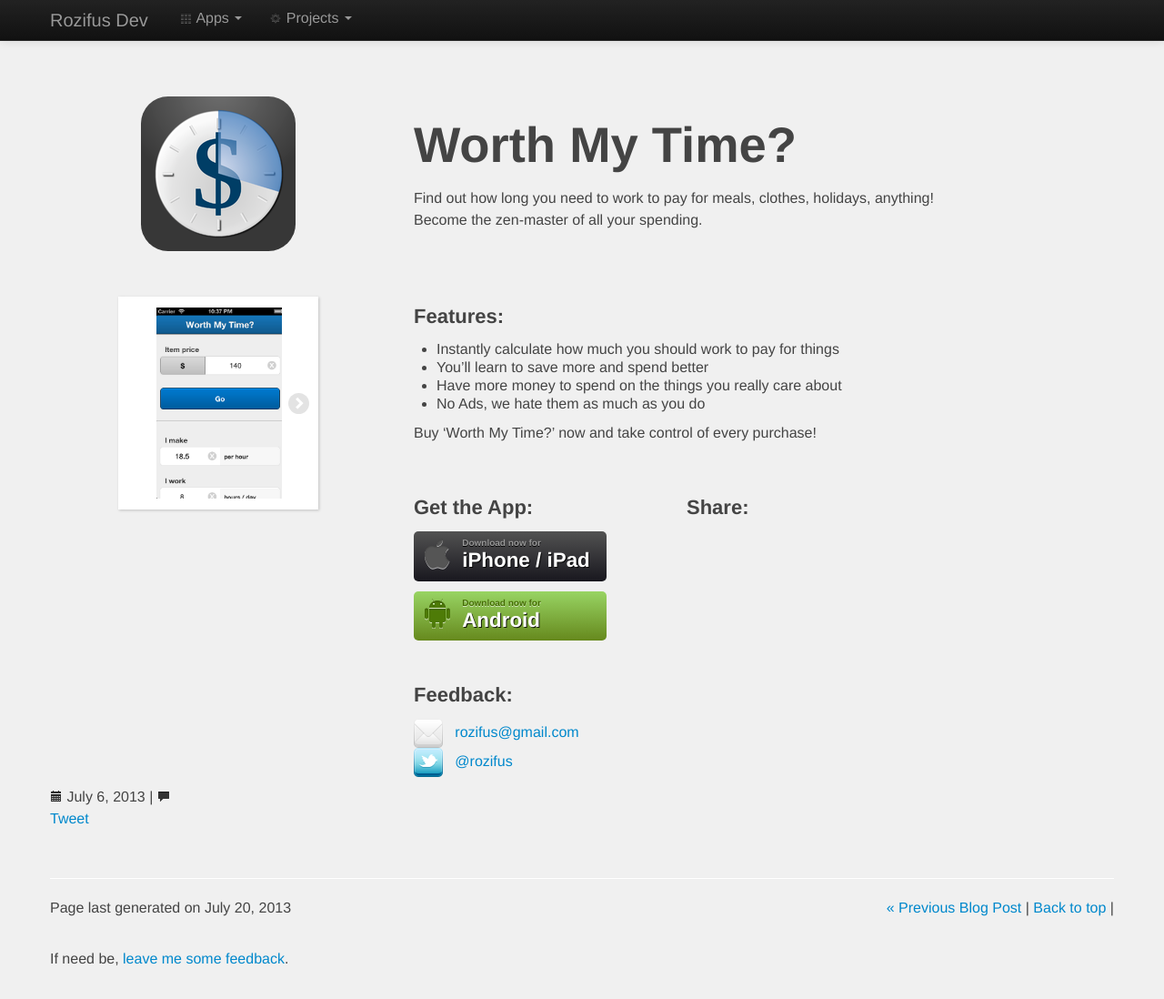
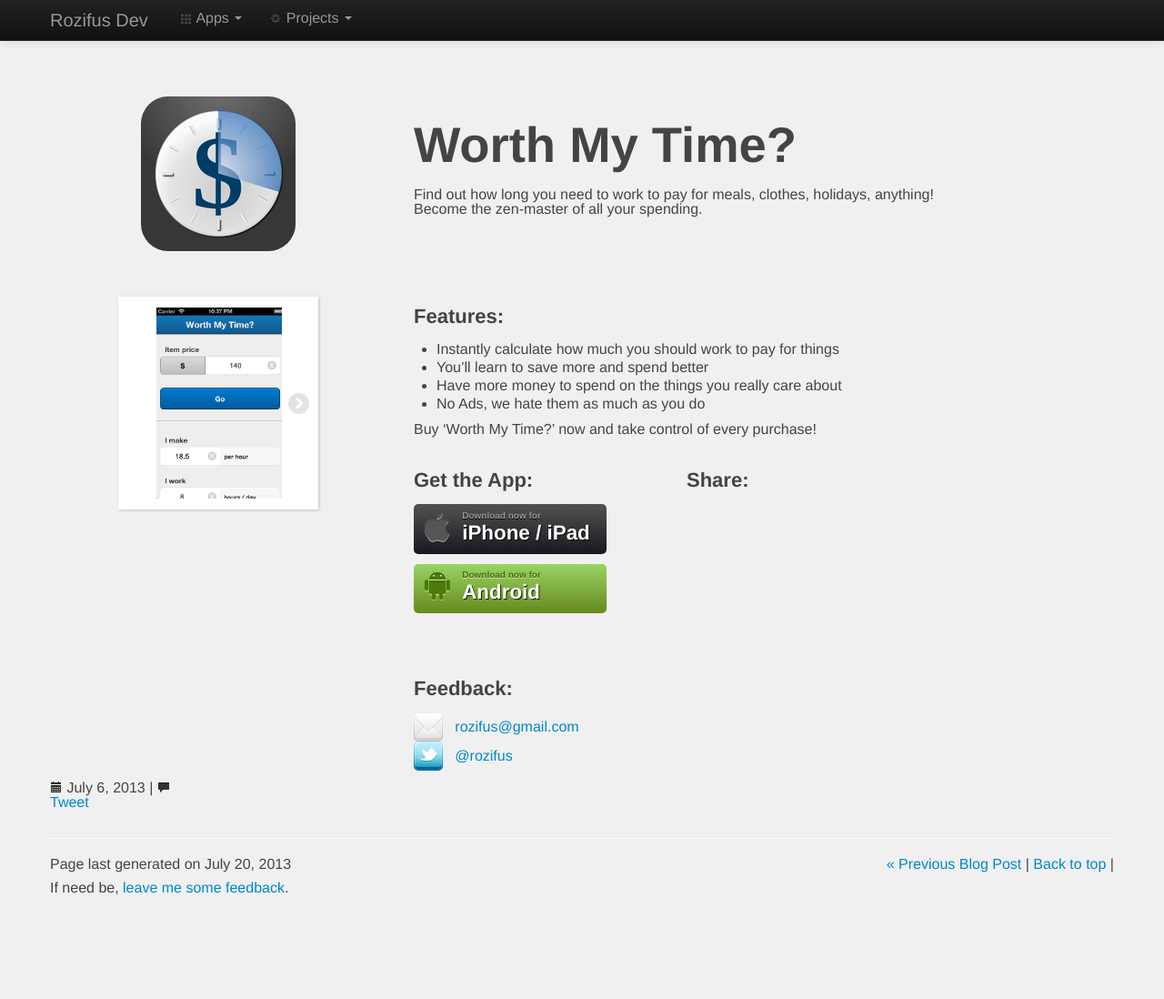
Before and after one commit to rozifus/launchrad, a Jekyll site: the page built from _posts/2013-07-06-worthmytime.markdown, in a window 1280 px wide and 1098 px high. Shown: the whole window at 91% size. Built offline with Jekyll 4.4.1, drawn with Linux system fonts in a browser that asks for light colours; comment, search, counter and statistics services are not loaded.

Commit message:
about good

```diff
--- a/_includes/css/custom.css
+++ b/_includes/css/custom.css
@@ -123,10 +123,10 @@
 }
 
 p {
-    margin-bottom: 32px;
+    margin-bottom: 10px;
     font-family: "HelveticaNeue-Light", "Helvetica Neue Light", "Helvetica Neue", Helvetica, Arial, "Lucida Grande", sans-serif;
     font-size: 16px;
-    line-height: 24px;
+    line-height: 16px;
 }
 
 input, button, select, textarea {
--- a/_layouts/app.html
+++ b/_layouts/app.html
@@ -100,6 +100,7 @@
                     </div>
                     <div class="row">
                         <div class="span4">
+                            <br />
                             <h4>Feedback:</h4>
                             <ul class="unstyled">
                                 <li><a href="mailto:{{ site.author.email }}">
```
